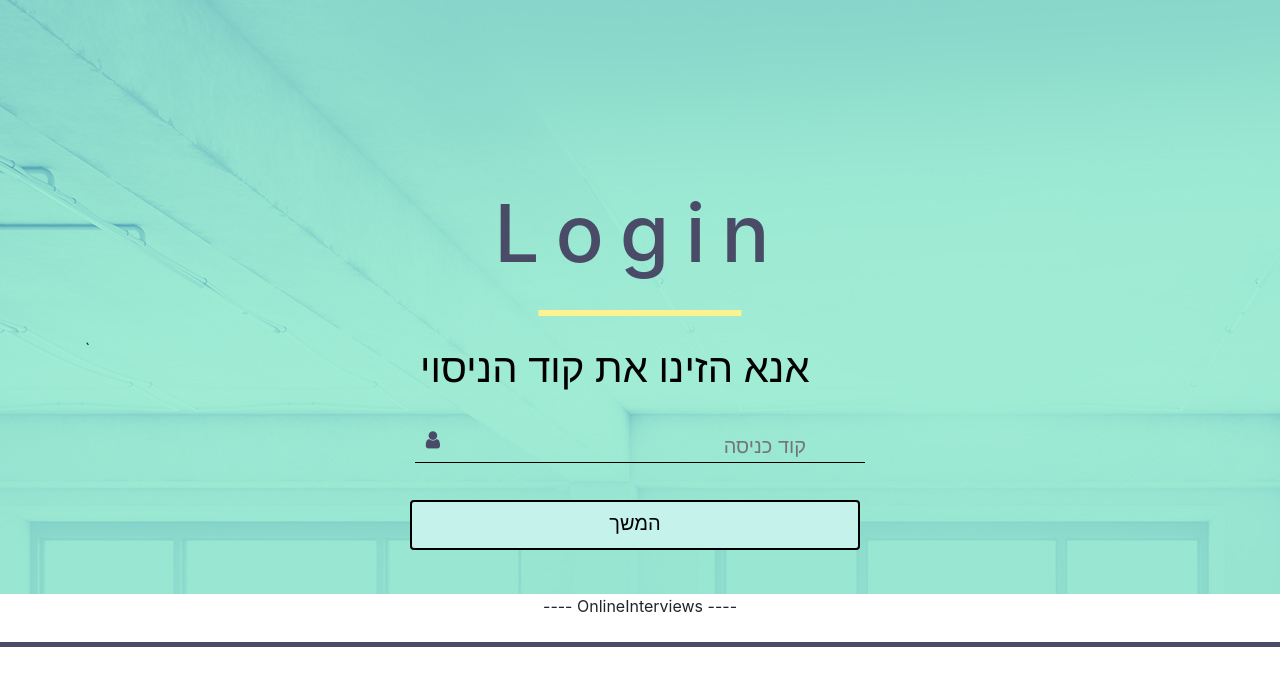
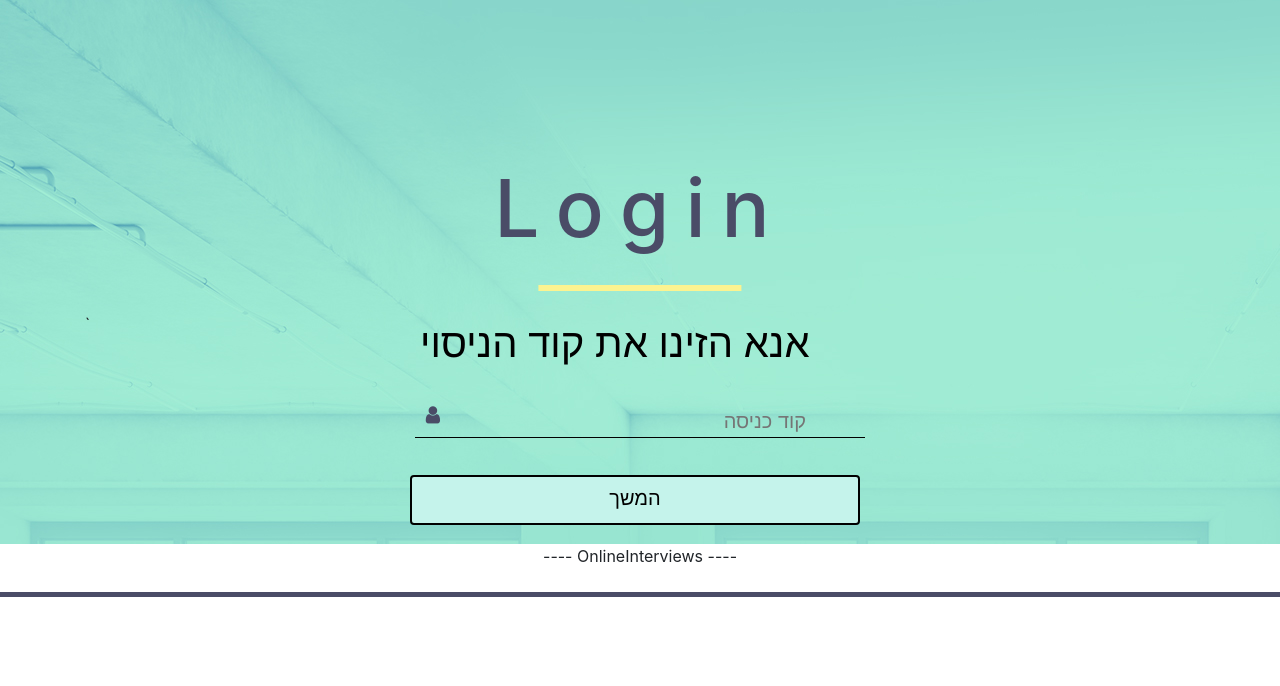
Before and after one commit to iris2305/online, a Flask app: page / in a window 1280 px wide. Shown: the part 56-742 px from the top of the page. Run offline with Flask 2, Linux system fonts and the light colour scheme; some libraries are stand-ins or nearby versions.

Commit message:
Update login.css

```diff
--- a/pages/login/static/css/login.css
+++ b/pages/login/static/css/login.css
@@ -4,7 +4,7 @@
 /*Login*/
 
 .login-page-site {
-    padding: 175px 5px;
+    padding: 150px 5px;
     background-image: url(/images/greenbackground.png);
 }
 
```
